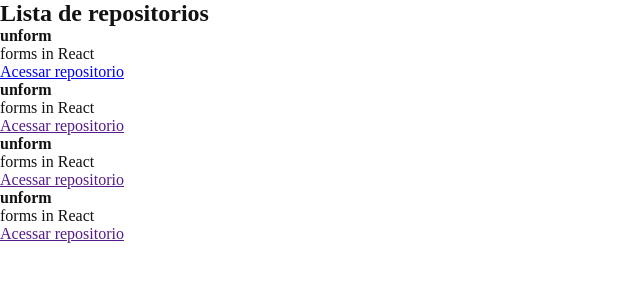
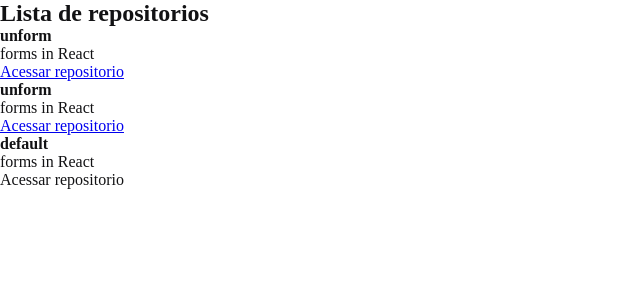
Before and after one commit to ESTEVAO-FERNANDES-SERPA/R-modulo1, a React (Create React App) app: page / in a window 1280 px wide. Shown: the top 300 px of the page, without its empty margins (0-640 px from the left). Built offline with nearby package versions, Linux system fonts and the light colour scheme.

Commit message:
estados do componente

```diff
--- /dev/null
+++ b/src/components/RepositoryItem.jsx
@@ -0,0 +1,15 @@
+import React from "react"
+
+const RepositoryItem = ({repository}) => {
+    return (
+        <li>
+            <strong>{repository?.name ??"default"}</strong>
+            <p>forms in React</p>
+
+            <a href={repository?.link}>Acessar repositorio</a>
+        </li>
+    );
+}
+
+
+export default RepositoryItem
--- a/src/components/RepositoryList.jsx
+++ b/src/components/RepositoryList.jsx
@@ -1,33 +1,19 @@
+import RepositoryItems from "./RepositoryItem";
+
 export default function RepositoryList(){
+    const repository = {
+        name:'unform',
+        description:'forms in React',
+        link:'https://youtube.com'
+    }
     return(
         <section className="repository-list">
             <h1>Lista de repositorios</h1>
 
             <ul>
-                <li>
-                    <strong>unform</strong>
-                    <p>forms in React</p>
-
-                    <a href="#">Acessar repositorio</a>
-                </li>
-                <li>
-                    <strong>unform</strong>
-                    <p>forms in React</p>
-
-                    <a href="">Acessar repositorio</a>
-                </li>
-                <li>
-                    <strong>unform</strong>
-                    <p>forms in React</p>
-
-                    <a href="">Acessar repositorio</a>
-                </li>
-                <li>
-                    <strong>unform</strong>
-                    <p>forms in React</p>
-
-                    <a href="">Acessar repositorio</a>
-                </li>
+                <RepositoryItems repository={repository} />
+                <RepositoryItems repository={repository} />
+                <RepositoryItems />
             </ul>
         </section>
     )
```
